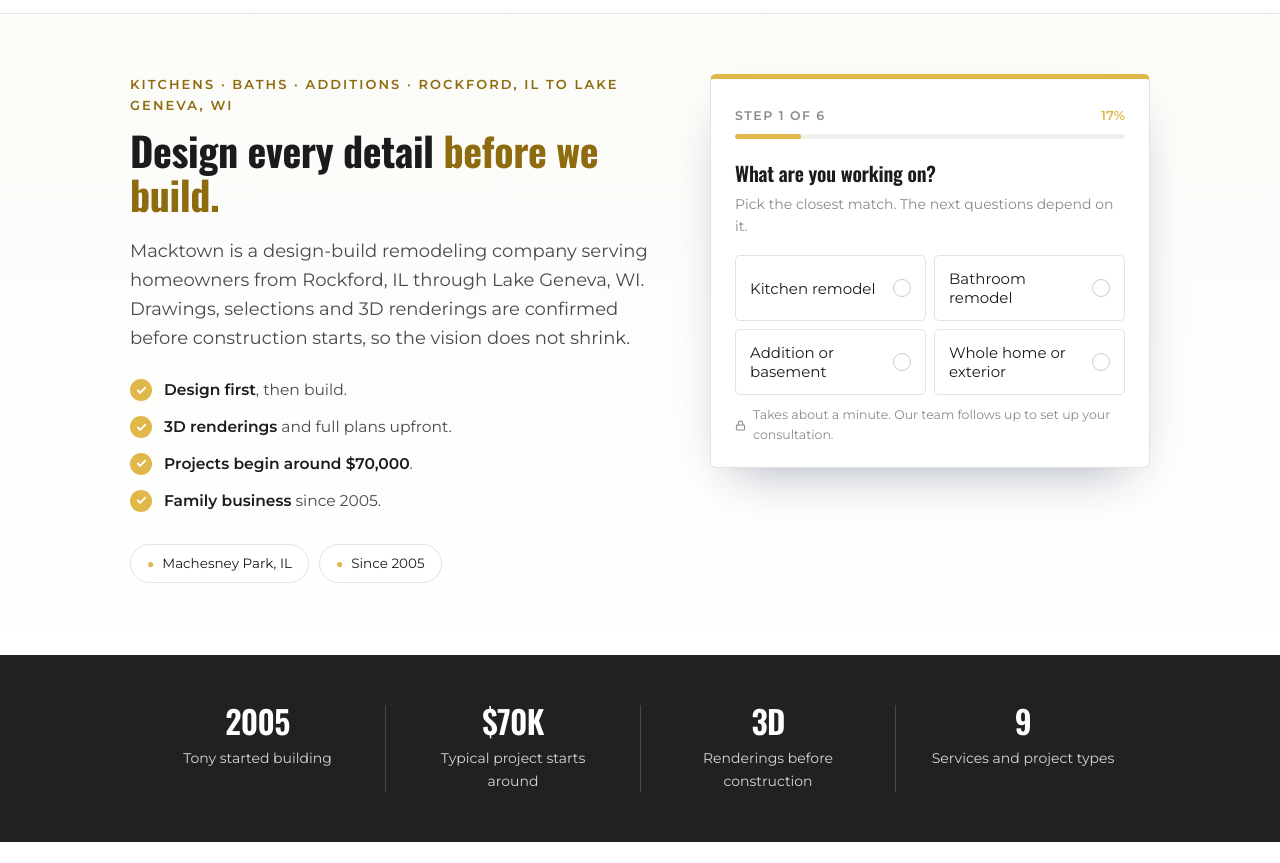
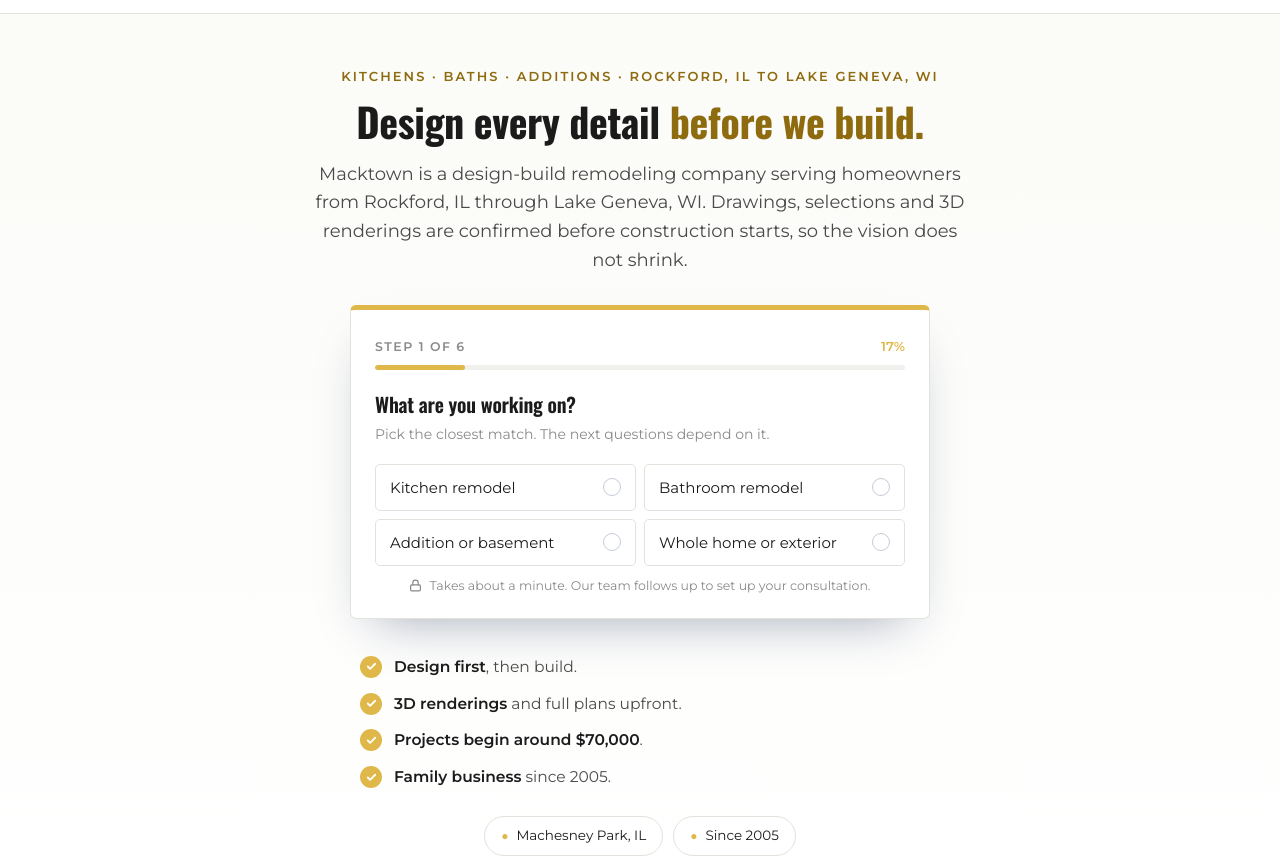
Before and after one commit to sheafox1/macktown-construction-group, a plain HTML site: page index.html in a window 1280 px wide. Shown: the part 89-952 px from the top of the page. Drawn offline with nearby package versions, Linux system fonts and the light colour scheme.

Commit message:
Centered application form and cash referral reward
Co-Authored-By: Claude Sonnet 5.5 <noreply@anthropic.com>

```diff
--- a/index.html
+++ b/index.html
@@ -240,6 +240,15 @@
   .awards { display:flex; flex-wrap:wrap; gap:14px; align-items:center; justify-content:center; margin-top:16px; }
   .awards img { height: 64px; width:auto; background: var(--navy); border-radius: 8px; padding: 8px 12px; }
   .opts.one { grid-template-columns: 1fr; }
+
+  /* centered hero (Shea 2026-11-17): headline, sub-headline, the form in the middle, information below */
+  .hero-c { text-align: center; padding-top: 52px; padding-bottom: 64px; }
+  .hero-c h1 { max-width: 26ch; margin: 0 auto 16px; text-wrap: balance; }
+  .hero-c .lede { margin: 0 auto 30px; max-width: 56ch; }
+  .hero-c .lab { margin-left: auto; margin-right: auto; }
+  .card-c { max-width: 580px; margin: 0 auto 36px; text-align: left; }
+  .ticks-c { max-width: 560px; margin: 0 auto 26px; text-align: left; }
+  .badges-c { justify-content: center; }
   .hrow .brand { height: 70px !important; width: auto; }
   .flogo { height: 80px !important; width: auto; background:none !important; padding:0 !important; }
   footer { background: #212121 !important; }
@@ -267,25 +276,11 @@
 </header>
 
 <div class="hero-wrap">
-<div class="inner hero">
-  <div class="hgrid">
-    <div>
+<div class="inner hero hero-c">
   <p class="lab">Kitchens &middot; Baths &middot; Additions &middot; Rockford, IL to Lake Geneva, WI</p>
   <h1>Design every detail <em>before we build.</em></h1>
   <p class="lede">Macktown is a design-build remodeling company serving homeowners from Rockford, IL through Lake Geneva, WI. Drawings, selections and 3D renderings are confirmed before construction starts, so the vision does not shrink.</p>
-      <ul class="ticks">
-        <li><span class="ck"><svg width="11" height="11" viewBox="0 0 24 24" fill="none" stroke="#fff" stroke-width="4" stroke-linecap="round" stroke-linejoin="round"><path d="M20 6 9 17l-5-5"/></svg></span><span><b>Design first</b>, then build.</span></li>
-        <li><span class="ck"><svg width="11" height="11" viewBox="0 0 24 24" fill="none" stroke="#fff" stroke-width="4" stroke-linecap="round" stroke-linejoin="round"><path d="M20 6 9 17l-5-5"/></svg></span><span><b>3D renderings</b> and full plans upfront.</span></li>
-        <li><span class="ck"><svg width="11" height="11" viewBox="0 0 24 24" fill="none" stroke="#fff" stroke-width="4" stroke-linecap="round" stroke-linejoin="round"><path d="M20 6 9 17l-5-5"/></svg></span><span><b>Projects begin around $70,000</b>.</span></li>
-        <li><span class="ck"><svg width="11" height="11" viewBox="0 0 24 24" fill="none" stroke="#fff" stroke-width="4" stroke-linecap="round" stroke-linejoin="round"><path d="M20 6 9 17l-5-5"/></svg></span><span><b>Family business</b> since 2005.</span></li>
-      </ul>
-      <div class="badges">
-        <span class="badge"><i>&#9679;</i> Machesney Park, IL</span>
-        <span class="badge"><i>&#9679;</i> Since 2005</span>
-      </div>
-    </div>
-
-    <div class="card">
+  <div class="card card-c">
     <div class="ctop"><span class="cstep" id="stepLab">Step 1 of 6</span><span class="cpct" id="pct">17%</span></div>
     <div class="track"><div class="fill" id="fill"></div></div>
     <div id="stage"></div>
@@ -295,6 +290,15 @@
       Takes about a minute. Our team follows up to set up your consultation.
     </div>
   </div>
+  <ul class="ticks ticks-c">
+        <li><span class="ck"><svg width="11" height="11" viewBox="0 0 24 24" fill="none" stroke="#fff" stroke-width="4" stroke-linecap="round" stroke-linejoin="round"><path d="M20 6 9 17l-5-5"/></svg></span><span><b>Design first</b>, then build.</span></li>
+        <li><span class="ck"><svg width="11" height="11" viewBox="0 0 24 24" fill="none" stroke="#fff" stroke-width="4" stroke-linecap="round" stroke-linejoin="round"><path d="M20 6 9 17l-5-5"/></svg></span><span><b>3D renderings</b> and full plans upfront.</span></li>
+        <li><span class="ck"><svg width="11" height="11" viewBox="0 0 24 24" fill="none" stroke="#fff" stroke-width="4" stroke-linecap="round" stroke-linejoin="round"><path d="M20 6 9 17l-5-5"/></svg></span><span><b>Projects begin around $70,000</b>.</span></li>
+        <li><span class="ck"><svg width="11" height="11" viewBox="0 0 24 24" fill="none" stroke="#fff" stroke-width="4" stroke-linecap="round" stroke-linejoin="round"><path d="M20 6 9 17l-5-5"/></svg></span><span><b>Family business</b> since 2005.</span></li>
+  </ul>
+  <div class="badges badges-c">
+        <span class="badge"><i>&#9679;</i> Machesney Park, IL</span>
+        <span class="badge"><i>&#9679;</i> Since 2005</span>
   </div>
 </div>
 </div>
```
Also changed, not shown: referral/index.html (+5 -5 lines). Lines whose indentation alone changed are shown as unchanged.
